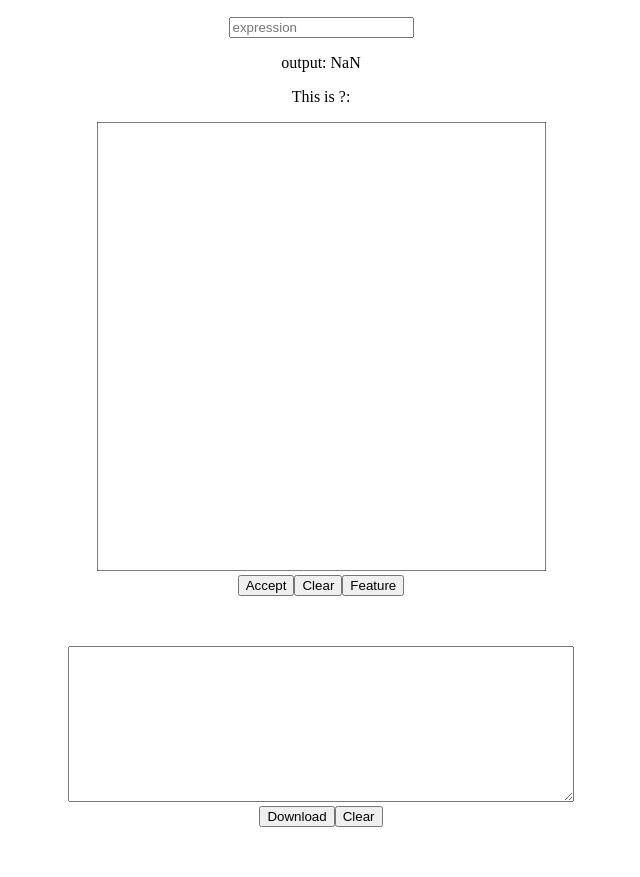
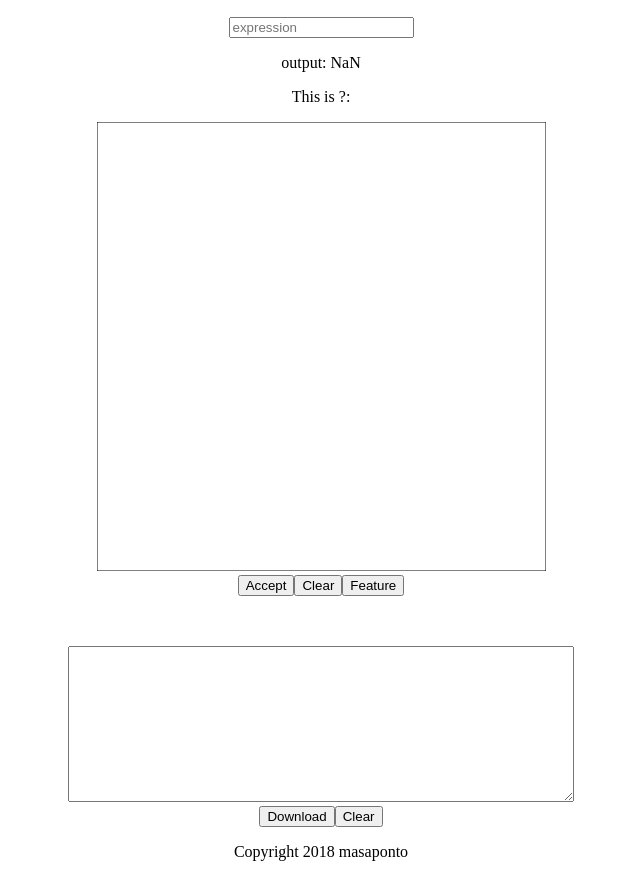
Before and after one commit to masaponto/dentaku2, a Vue app: page src/index.html in a window 1280 px wide. Shown: the part 50-927 px from the top of the page, without its empty margins (319-959 px from the left). Before the commit the page ends 885 px from the top, so only its background shows below. Built offline with nearby package versions, Linux system fonts and the light colour scheme; files whose address does not match are found by name.

Commit message:
[Add] copyright

```diff
--- a/src/index.html
+++ b/src/index.html
@@ -11,5 +11,9 @@
 			<dcanvas></dcanvas>
 			<featurearea></featurearea>
 		</div>
+
+		<footer>
+			<p align="center">Copyright 2018 masaponto</p>
+		</footer>
 	</body>
 </html>
```
Also changed, not shown: build/index.html.
